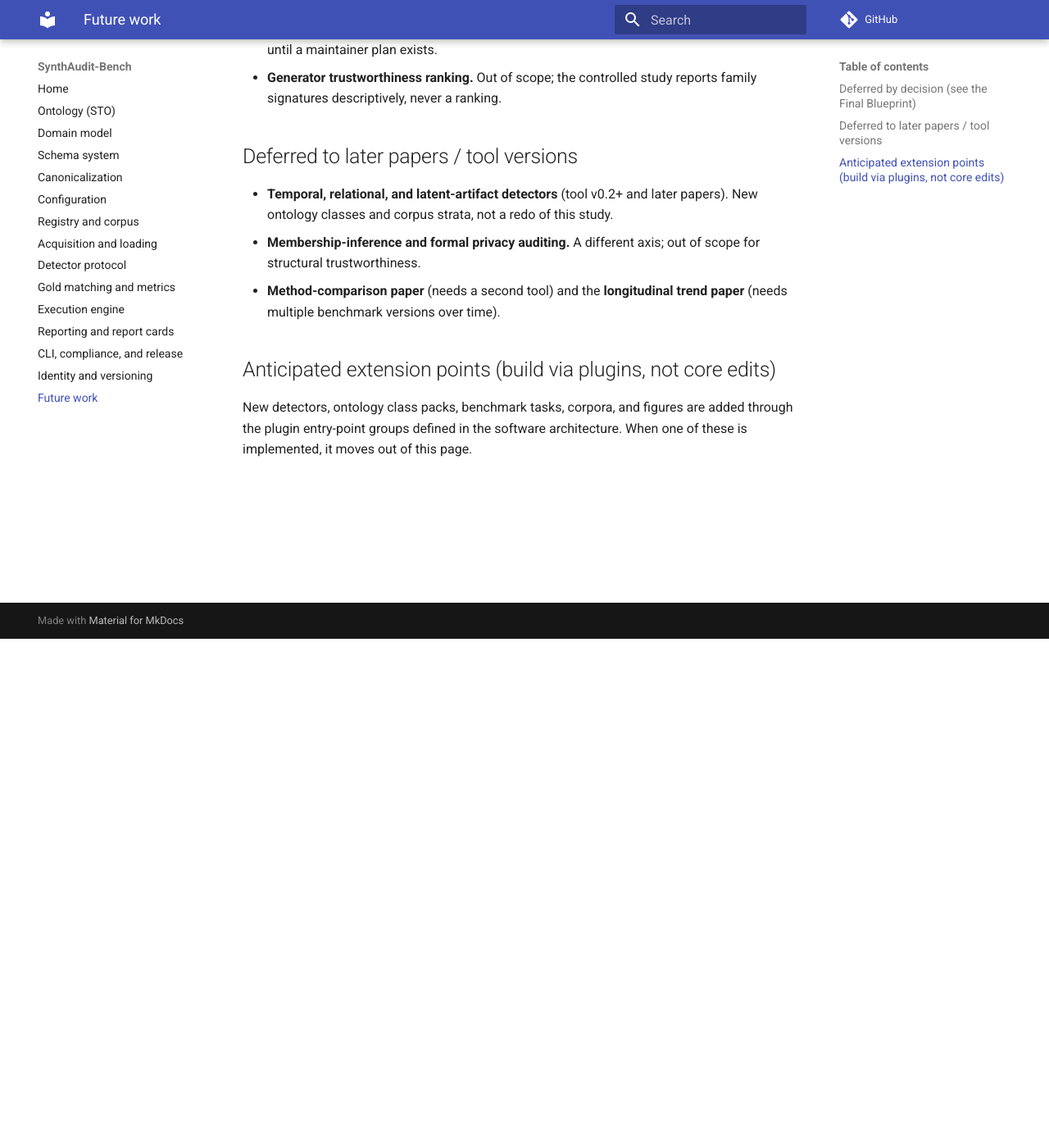
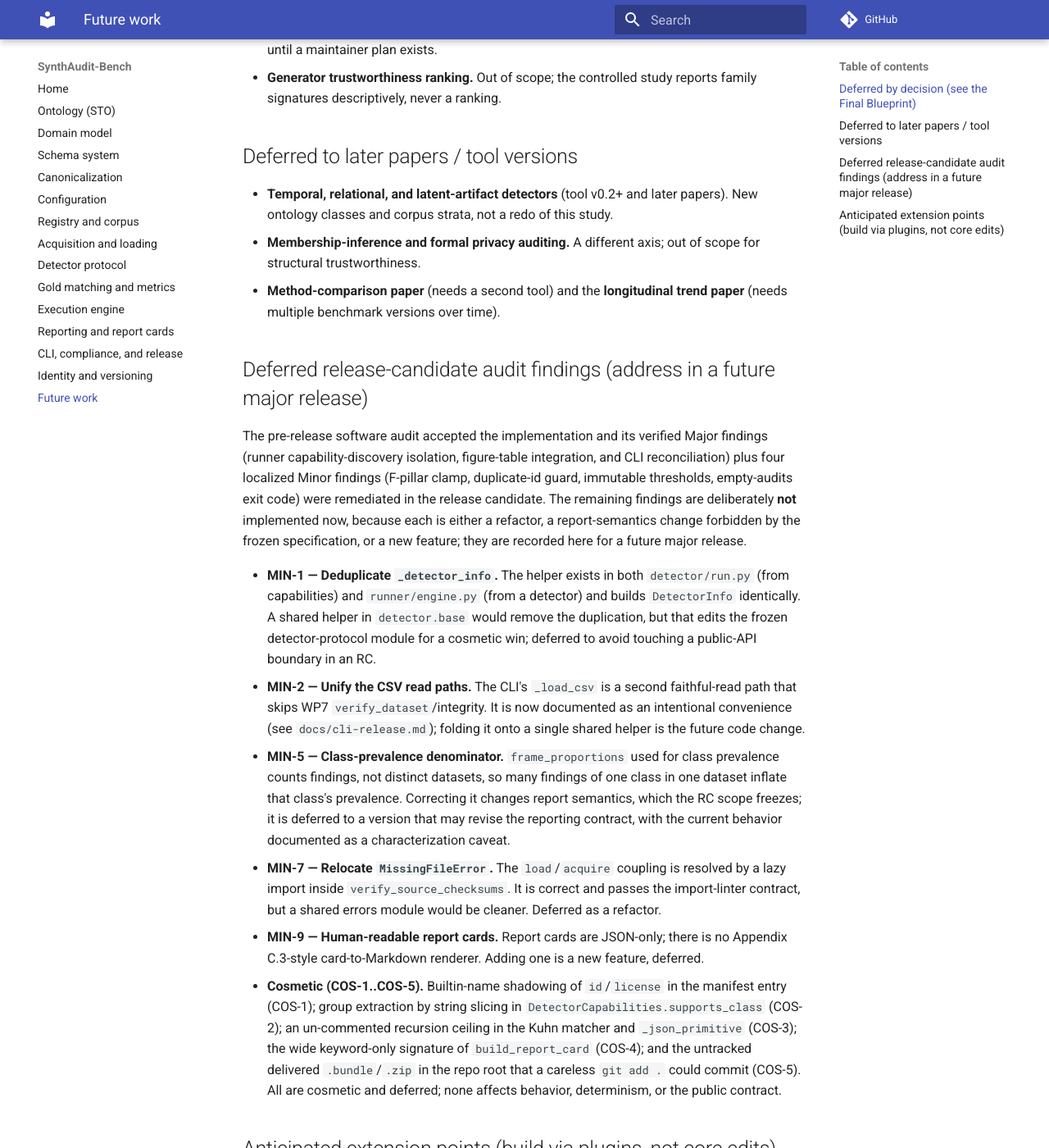
Before and after one commit to rvndye/synthaudit-bench, an MkDocs documentation site: the page built from docs/future-work.md, in a window 1280 px wide and 1400 px high, scrolled down 621 px. Shown: the whole window at 82% size. Built offline with MkDocs 1.6.1 and Material for MkDocs 9.7.7, drawn with Linux system fonts in a browser that asks for light colours; comment, search, counter and statistics services are not loaded.

Commit message:
docs: record the CLI reconciliation, figure integration, and deferred findings
Document the Section 10 reconciliation (report subsumes aggregate/stats/figures/
reportcard; doi deferred; fetch exit 3 vs audit exit 2 for integrity), the report
figure-table integration, and the deferred release-candidate audit findings
(MIN-1, MIN-2, MIN-5, MIN-7, MIN-9, and the cosmetics) for a future major release.

Co-Authored-By: Claude Opus 4.8 <noreply@anthropic.com>
Claude-Session: https://claude.ai/code/session_01JAfSkYAJajhw3dBRBbfX7M

```diff
--- a/docs/future-work.md
+++ b/docs/future-work.md
@@ -30,6 +30,45 @@ idea.
 - **Method-comparison paper** (needs a second tool) and the **longitudinal trend
   paper** (needs multiple benchmark versions over time).
 
+## Deferred release-candidate audit findings (address in a future major release)
+
+The pre-release software audit accepted the implementation and its verified Major
+findings (runner capability-discovery isolation, figure-table integration, and CLI
+reconciliation) plus four localized Minor findings (F-pillar clamp, duplicate-id
+guard, immutable thresholds, empty-audits exit code) were remediated in the release
+candidate. The remaining findings are deliberately **not** implemented now, because
+each is either a refactor, a report-semantics change forbidden by the frozen
+specification, or a new feature; they are recorded here for a future major release.
+
+- **MIN-1 — Deduplicate `_detector_info`.** The helper exists in both
+  `detector/run.py` (from capabilities) and `runner/engine.py` (from a detector) and
+  builds `DetectorInfo` identically. A shared helper in `detector.base` would remove
+  the duplication, but that edits the frozen detector-protocol module for a cosmetic
+  win; deferred to avoid touching a public-API boundary in an RC.
+- **MIN-2 — Unify the CSV read paths.** The CLI's `_load_csv` is a second
+  faithful-read path that skips WP7 `verify_dataset`/integrity. It is now documented
+  as an intentional convenience (see `docs/cli-release.md`); folding it onto a single
+  shared helper is the future code change.
+- **MIN-5 — Class-prevalence denominator.** `frame_proportions` used for class
+  prevalence counts findings, not distinct datasets, so many findings of one class in
+  one dataset inflate that class's prevalence. Correcting it changes report
+  semantics, which the RC scope freezes; it is deferred to a version that may revise
+  the reporting contract, with the current behavior documented as a characterization
+  caveat.
+- **MIN-7 — Relocate `MissingFileError`.** The `load`/`acquire` coupling is resolved
+  by a lazy import inside `verify_source_checksums`. It is correct and passes the
+  import-linter contract, but a shared errors module would be cleaner. Deferred as a
+  refactor.
+- **MIN-9 — Human-readable report cards.** Report cards are JSON-only; there is no
+  Appendix C.3-style card-to-Markdown renderer. Adding one is a new feature, deferred.
+- **Cosmetic (COS-1..COS-5).** Builtin-name shadowing of `id`/`license` in the
+  manifest entry (COS-1); group extraction by string slicing in
+  `DetectorCapabilities.supports_class` (COS-2); an un-commented recursion ceiling in
+  the Kuhn matcher and `_json_primitive` (COS-3); the wide keyword-only signature of
+  `build_report_card` (COS-4); and the untracked delivered `.bundle`/`.zip` in the
+  repo root that a careless `git add .` could commit (COS-5). All are cosmetic and
+  deferred; none affects behavior, determinism, or the public contract.
+
 ## Anticipated extension points (build via plugins, not core edits)
 
 New detectors, ontology class packs, benchmark tasks, corpora, and figures are
```
Also changed, not shown: docs/cli-release.md (+36 -2 lines), docs/reporting.md (+15 -7 lines).
